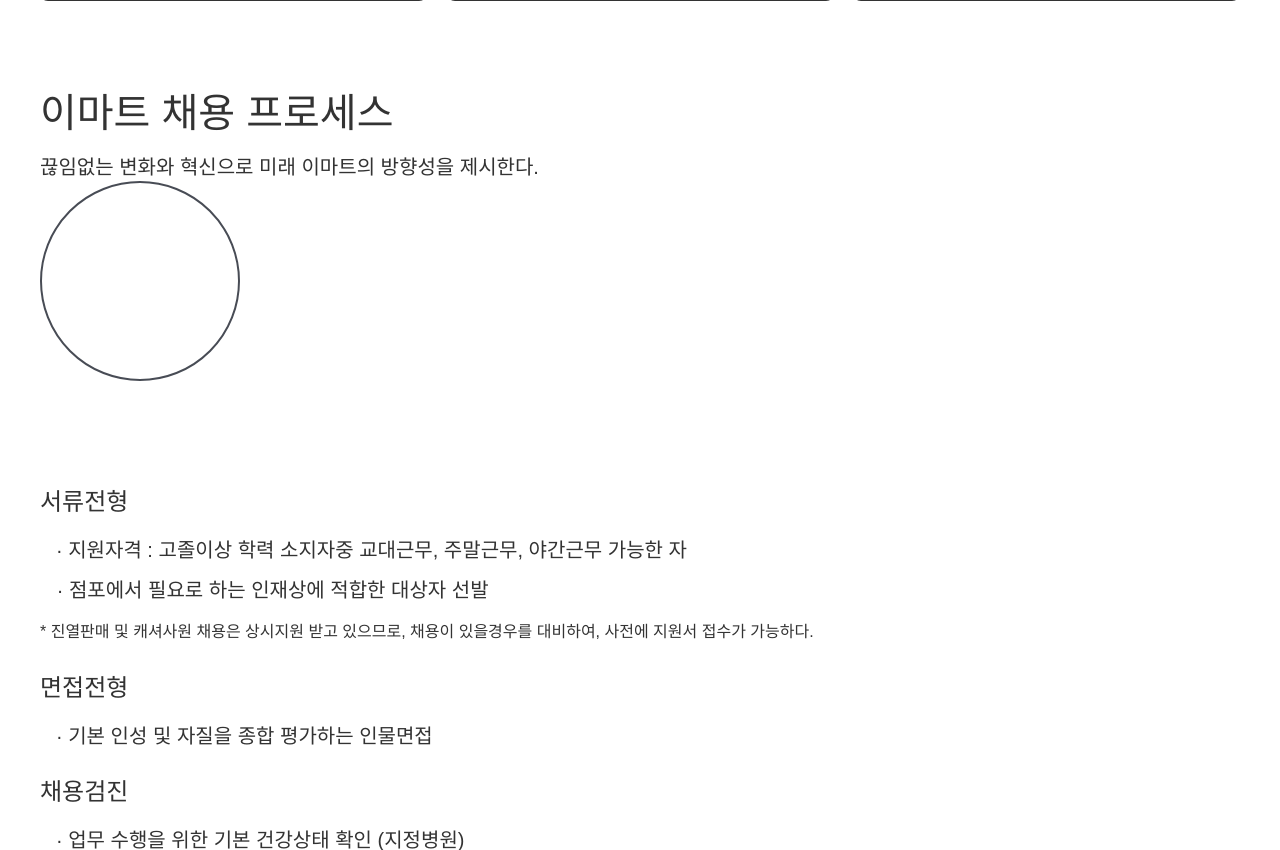
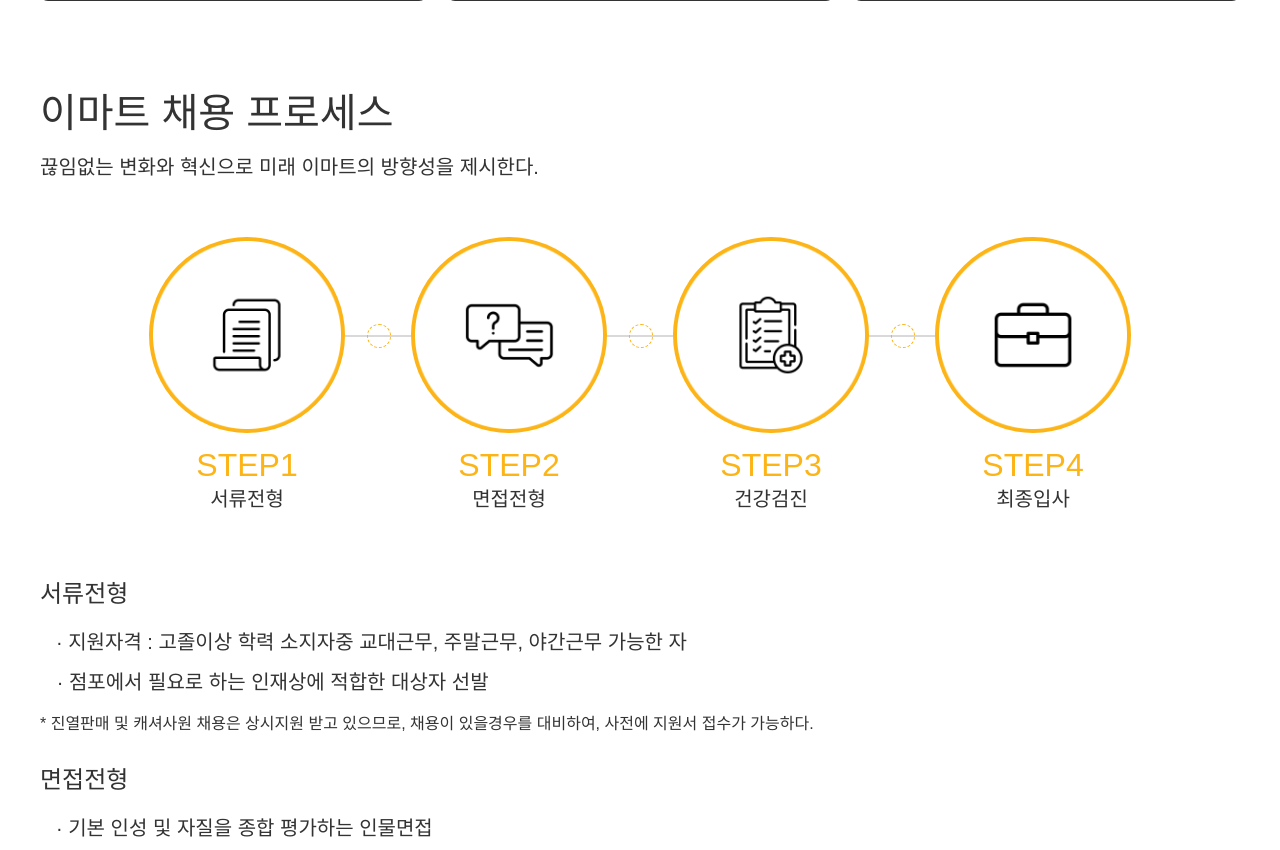
Before and after one commit to jiaeyamm33/Empress_Myeongseong, a PHP site: page /career.html in a window 1280 px wide. Shown: the part 1550-2400 px from the top of the page. Run offline with PHP 8.4, Linux system fonts and the light colour scheme; some web fonts are replaced.

Commit message:
carreer
sdasd

```diff
--- a/career.html
+++ b/career.html
@@ -190,8 +190,38 @@
         <p class="c_txt02">끊임없는 변화와 혁신으로 미래 이마트의 방향성을 제시한다.</p>
         <ul>
           <li>
-            <div class="circle-top"></div>
-            <div class="circle-bottom"></div>
+            <div>
+              <img src="./image/step1.png" alt="서류전형">
+            </div>
+            <p>STEP1</p>
+            <p>서류전형</p>
+            <span>&nbsp;</span>
+            <span>&nbsp;</span>
+          </li>
+          <li>
+            <div>
+              <img src="./image/step2.png" alt="서류전형">
+            </div>
+            <p>STEP2</p>
+            <p>면접전형</p>
+            <span>&nbsp;</span>
+            <span>&nbsp;</span>
+          </li>
+          <li>
+            <div>
+              <img src="./image/step3.png" alt="서류전형">
+            </div>
+            <p>STEP3</p>
+            <p>건강검진</p>
+            <span>&nbsp;</span>
+            <span>&nbsp;</span>
+          </li>
+          <li>
+            <div>
+              <img src="./image/step4.png" alt="서류전형">
+            </div>
+            <p>STEP4</p>
+            <p>최종입사</p>
           </li>
         </ul>
         <h3>서류전형</h3>
--- a/css/career.css
+++ b/css/career.css
@@ -166,39 +166,71 @@
 #job ul li a span:last-of-type{
   font-size: 16px;
 }
+
 /* 이마트 채용프로세스 */
 #c_process{
   width: 1200px;
   margin: 0px auto;
 }
+#c_process > .c_txt02{
+  margin-bottom: 56px;
+}
 #c_process ul{
   width: 1048px;
   height: 285px;
+  display: flex;
+  margin: 0px auto;
+  justify-content: space-around;
 }
 #c_process ul li{
   position: relative;
 }
+#c_process ul li > span{
+  position: absolute;
+}
+#c_process ul li > span:first-of-type{
+  right: -88px;
+  top: 98px;
+  display: inline-block;
+  width: 88px;
+  height: 2px;
+  background: #d9d9d9;
+}
+#c_process ul li > span:last-of-type{
+  right: -46px;
+  top:87px;
+  display: inline-block;
+  width: 24px; height: 24px;
+  border-radius: 50%;
+  border: 1px dashed var(--t-color03);
+  box-sizing: border-box;
+}
 #c_process ul li div{
-  position: absolute;
   width: 196px;
   height: 196px;
   border-radius: 50%;
+  background: var(--t-color03);
+  text-align: center;
 }
-@keyframes circle_border{
-  form{
-    border: 2px solid var(--t-color03);
-    transform: rotate(0deg);
-  }
-  to{
-    border: 2px solid var(--t-color03);
-    transform: (80deg);
-  }
+#c_process ul li p{
+  text-align: center;
 }
-.circle-top{
-  border: 2px solid var(--t-color04);
+#c_process ul li p:first-of-type{
+  margin-top: 16px;
+  color: var(--t-color03);
+  font-size: 32px;
 }
-.circle-bottom{
-  animation: circle_border 1s linear;
+#c_process ul li p:last-of-type{
+  margin-top: 8px;
+  font-size: 20px;
+}
+#c_process ul li div img{
+  width: 188px;
+  height: 188px;
+  margin-top: 4px;
+}
+#c_process h3:first-of-type{
+  margin-top: 60px !important;
 }
 #c_process h3{
   font-size: 24px;
```
Also changed, not shown: image/step1.png, image/step2.png, image/step3.png, image/step4.png.
